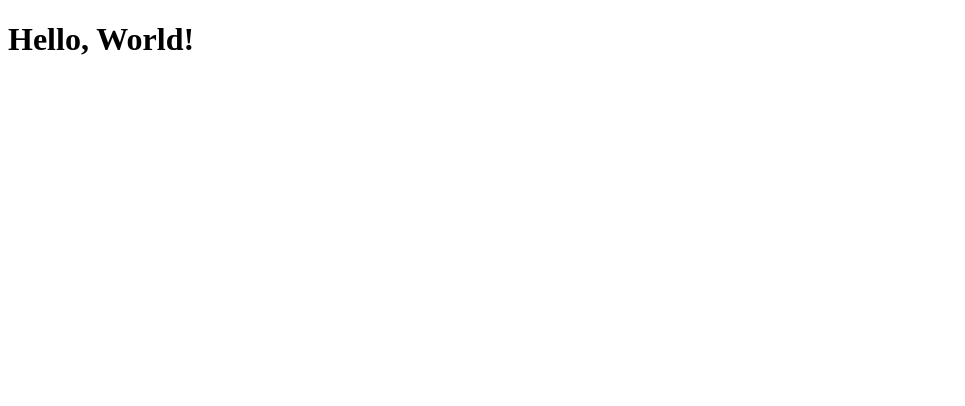
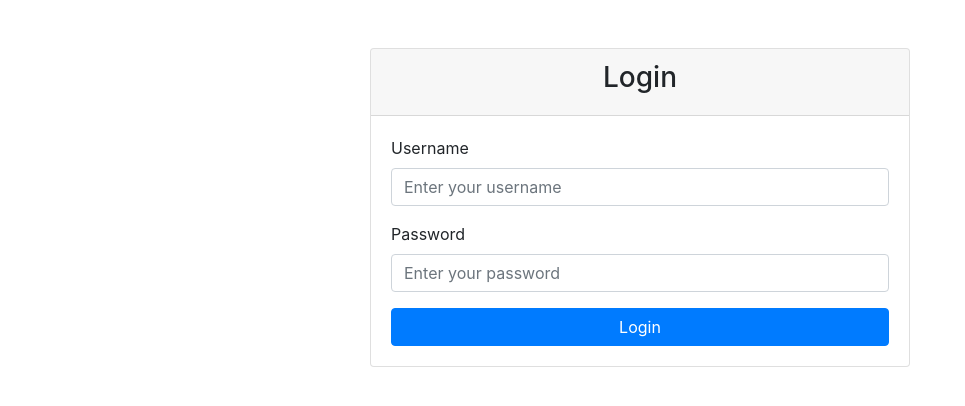
Before and after one commit to lafrigolet/Demo3a, a plain HTML site: page index.html in a window 1280 px wide. Shown: the whole page, without its empty margins (0-965 px from the left). Drawn offline with nearby package versions, Linux system fonts and the light colour scheme; a small style sheet from the web is missing.

Commit message:
boot strap login

```diff
--- a/index.html
+++ b/index.html
@@ -1,9 +1,43 @@
 <!DOCTYPE html>
-<html>
-  <head>
-    <title>Hello World</title>
-  </head>
-  <body>
-    <h1>Hello, World!</h1>
-  </body>
+<html lang="en">
+<head>
+  <meta charset="UTF-8">
+  <meta name="viewport" content="width=device-width, initial-scale=1.0">
+  <title>Login Page</title>
+
+  <!-- Bootstrap CSS -->
+  <link rel="stylesheet" href="https://cdnjs.cloudflare.com/ajax/libs/twitter-bootstrap/4.6.0/css/bootstrap.min.css" integrity="sha512-0T0xvM91IzbUswD6UJ1sF+AZvU8PQDnwoF/4M4Mv/4W1NR8NkYzS6LyNq3eJjFN8ONb6CEeX9c9xjTnzk6H8gg==" crossorigin="anonymous" referrerpolicy="no-referrer" />
+
+</head>
+<body>
+
+  <div class="container">
+    <div class="row justify-content-center">
+      <div class="col-md-6">
+        <div class="card mt-5">
+          <div class="card-header">
+            <h3 class="text-center">Login</h3>
+          </div>
+          <div class="card-body">
+            <form>
+              <div class="form-group">
+                <label for="username">Username</label>
+                <input type="text" class="form-control" id="username" placeholder="Enter your username">
+              </div>
+              <div class="form-group">
+                <label for="password">Password</label>
+                <input type="password" class="form-control" id="password" placeholder="Enter your password">
+              </div>
+              <button type="submit" class="btn btn-primary btn-block">Login</button>
+            </form>
+          </div>
+        </div>
+      </div>
+    </div>
+  </div>
+
+  <!-- Bootstrap JS -->
+  <script src="https://cdnjs.cloudflare.com/ajax/libs/twitter-bootstrap/4.6.0/js/bootstrap.min.js" integrity="sha512-xBSStki2np35mZOn5OS5v8yDzjMXvHtyw3qptgMu+J5/U29c5v5QTTJrsRMD9eQ2C+TyJMyBtYkwSbSfl+/Zjg==" crossorigin="anonymous" referrerpolicy="no-referrer"></script>
+
+</body>
 </html>
```
